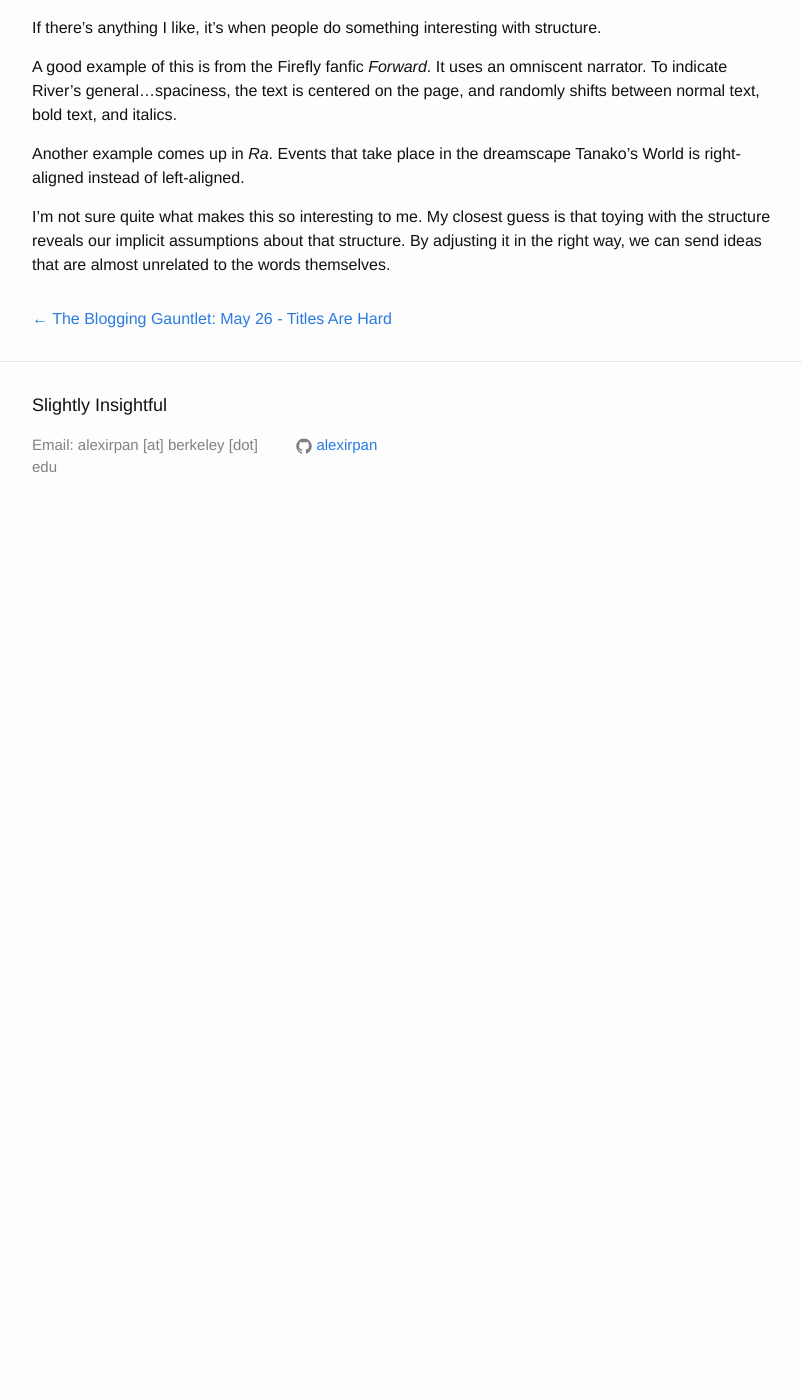
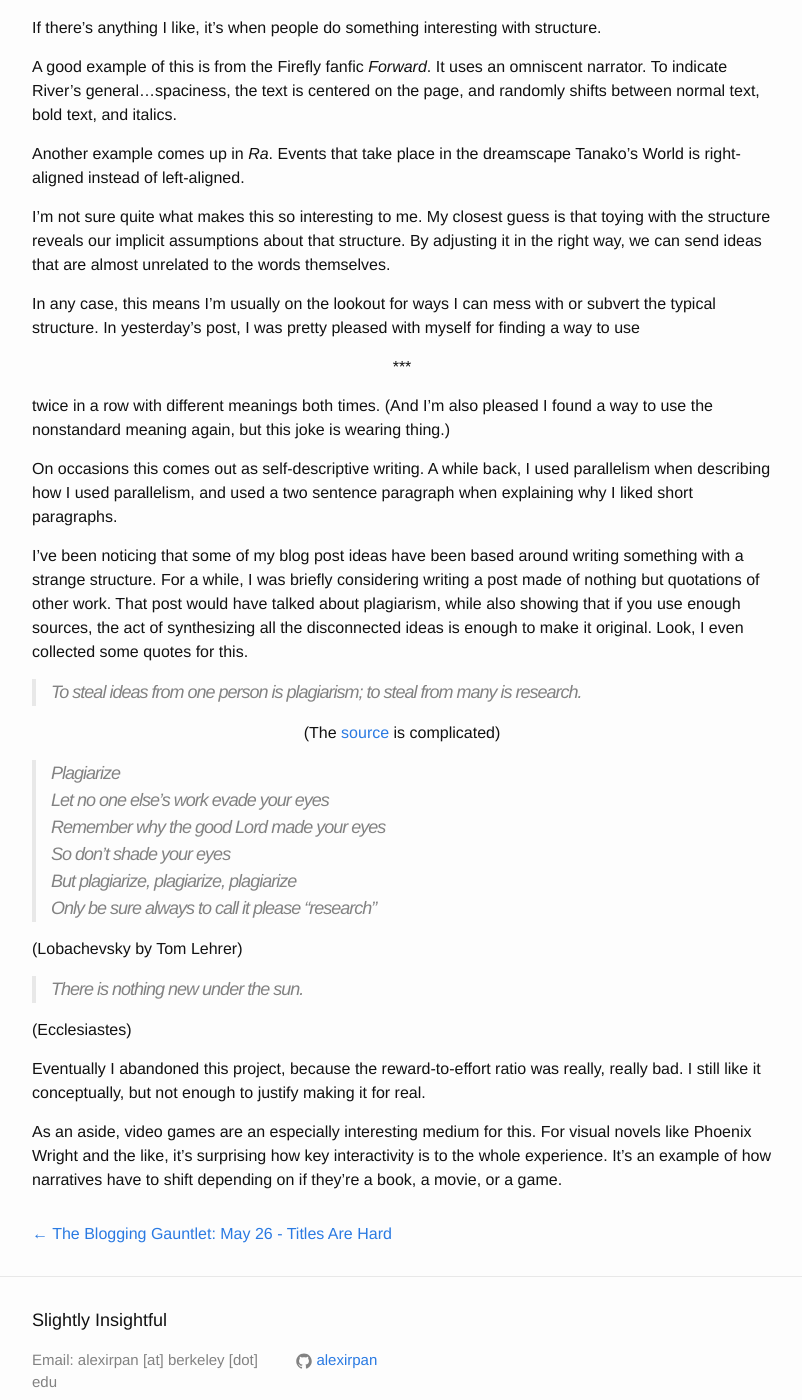
Before and after one commit to alexirpan/alexirpan.github.io, a Jekyll site: the page built from _posts/may2016/2016-05-27-may-27.markdown, in a window 1280 px wide and 1400 px high, scrolled down 270 px. Shown: the whole window, without its empty margins (238-1040 px from the left). Built offline with Jekyll 4.4.1, drawn with Linux system fonts in a browser that asks for light colours; before the commit the page ends 900 px from its top, so only the background shows below that.

Commit message:
Adding more words? Yeah adding more words

```diff
--- a/_posts/may2016/2016-05-27-may-27.markdown
+++ b/_posts/may2016/2016-05-27-may-27.markdown
@@ -21,3 +21,53 @@
 is that toying with the structure reveals our implicit assumptions about
 that structure. By adjusting it in the right way, we can send ideas that
 are almost unrelated to the words themselves.
+
+In any case, this means I'm usually on the lookout for ways I can mess
+with or subvert the typical structure. In yesterday's post, I was pretty
+pleased with myself for finding a way to use
+
+\*\*\*
+{: .centered }
+
+twice in a row with different meanings both times. (And I'm also pleased
+I found a way to use the nonstandard meaning again, but this joke is
+wearing thing.)
+
+On occasions this comes out as self-descriptive writing. A while back, I
+used parallelism when describing how I used parallelism, and used a
+two sentence paragraph when explaining why I liked short paragraphs.
+
+I've been noticing that some of my blog post ideas have been based around
+writing something with a strange structure. For a while, I was briefly
+considering writing a post made of nothing but quotations of other work.
+That post would have talked about plagiarism, while
+also showing that if you use enough sources, the act of synthesizing
+all the disconnected ideas is enough to make it original. Look, I even
+collected some quotes for this.
+
+> To steal ideas from one person is plagiarism; to steal from many is research.
+
+(The [source](http://quoteinvestigator.com/2010/09/20/plagiarism/) is complicated)
+{: .centered }
+
+> Plagiarize
+> Let no one else's work evade your eyes
+> Remember why the good Lord made your eyes
+> So don't shade your eyes
+> But plagiarize, plagiarize, plagiarize
+> Only be sure always to call it please "research"
+
+(Lobachevsky by Tom Lehrer)
+
+> There is nothing new under the sun.
+
+(Ecclesiastes)
+
+Eventually I abandoned this project, because the reward-to-effort ratio was
+really, really bad. I still like it conceptually, but not enough to justify
+making it for real.
+
+As an aside, video games are an especially interesting medium for this.
+For visual novels like Phoenix Wright and the like, it's surprising how key
+interactivity is to the whole experience. It's an example of how narratives
+have to shift depending on if they're a book, a movie, or a game.
```
